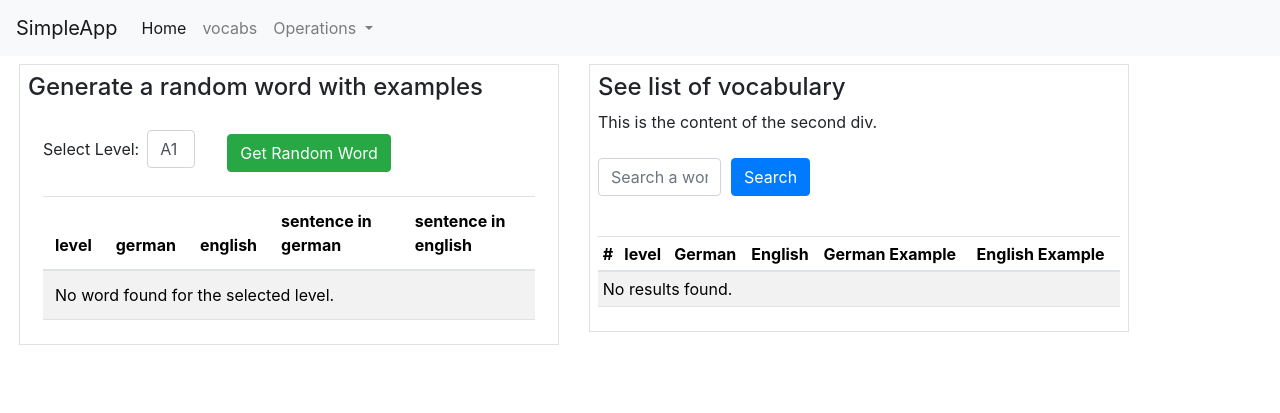
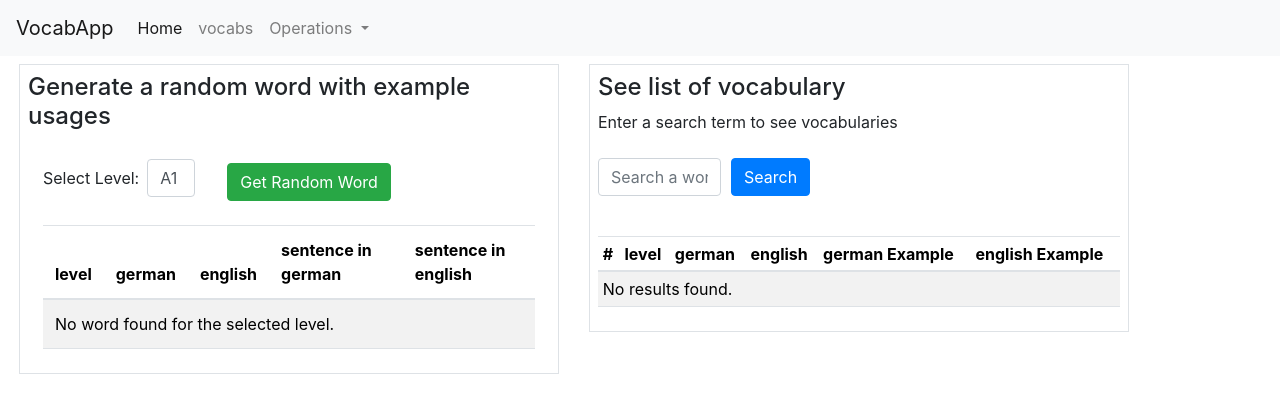
Before and after one commit to visualizeMath/vocabTrainingApp, a Flask app: page / in a window 1280 px wide. Shown: the top 413 px of the page. Run offline with Flask 3, Linux system fonts and the light colour scheme; some libraries are stand-ins or nearby versions.

Commit message:
UI refinement

```diff
--- a/requirements.txt
+++ b/requirements.txt
@@ -1,3 +1,3 @@
 Flask>=2.2
 Flask-SQLAlchemy==3.0.2
-openai
+requests
--- a/src/main/webapp/templates/index.html
+++ b/src/main/webapp/templates/index.html
@@ -4,15 +4,16 @@
     <meta charset="UTF-8">
     <meta http-equiv="X-UA-Compatible" content="IE=edge">
     <meta name="viewport" content="width=device-width, initial-scale=1.0">
-    <title>Simple Web App</title>
+    <title>VocabApp</title>
     <link rel="stylesheet" href="https://cdn.jsdelivr.net/npm/bootstrap@5.3.2/dist/css/bootstrap.min.css">
     <link rel="stylesheet" href="https://stackpath.bootstrapcdn.com/bootstrap/4.3.1/css/bootstrap.min.css">
     <link rel="stylesheet" href="https://cdnjs.cloudflare.com/ajax/libs/font-awesome/4.7.0/css/font-awesome.min.css">
+
 </head>
 <body>
 
     <nav class="navbar navbar-expand-lg navbar-light bg-light">
-        <a class="navbar-brand" href="{{ url_for('index') }}">SimpleApp</a>
+        <a class="navbar-brand" href="{{ url_for('index') }}">VocabApp</a>
         <button class="navbar-toggler" type="button" data-toggle="collapse" data-target="#navbarNavDropdown" aria-controls="navbarNavDropdown" aria-expanded="false" aria-label="Toggle navigation">
           <span class="navbar-toggler-icon"></span>
         </button>
@@ -44,7 +45,7 @@
             <div class="col-md-6">
                 <!-- Content for the first div goes here -->
                 <div class="border p-2">
-                    <h4>Generate a random word with examples</h4>
+                    <h4>Generate a random word with example usages</h4>
                     <div class="container-fluid mt-4 table-responsive">
                             <form method="POST" action="{{ url_for('get_random_word') }}" class="form-inline">
                             <!-- Listbox -->
@@ -61,14 +62,16 @@
                             </div>
                                     <button type="submit" id="randomWordBtn" class="btn btn-success mt-2 ml-4">Get Random Word</button>
                             </form>
-                            <table class="table table-striped table-md mt-4">
+                            <table class="table table-striped table-md mt-4 text-sm">
                                 <thead>
                                     <tr>
-                                        <th>level</th>
-                                        <th>german</th>
-                                        <th>english</th>
-                                        <th>sentence in german</th>
-                                        <th>sentence in english</th>
+                                        <th class="text-sm">level</th>
+                                        <th class="text-sm">
+                                            german
+                                        </th>
+                                        <th class="text-sm">english</th>
+                                        <th class="text-sm">sentence in german</th>
+                                        <th class="text-sm">sentence in english</th>
                                     </tr>
                                 </thead>
                                 <tbody>
@@ -94,7 +97,7 @@
                 <!-- Content for the second div goes here -->
                 <div class="border p-2">
                     <h4>See list of vocabulary</h4>
-                    <p>This is the content of the second div.</p>
+                    <p>Enter a search term to see vocabularies</p>
                     <div class="search mt-4 table-responsive">
 
                             <form method="POST" id="searchForm" action="{{ url_for('search',search=request.form.get('search','')) }}" onsubmit="saveSearchInput()">
@@ -112,10 +115,10 @@
                                     <tr>
                                         <th>#</th>
                                         <th>level</th>
-                                        <th>German</th>
-                                        <th>English</th>
-                                        <th>German Example</th>
-                                        <th>English Example</th>
+                                        <th>german</th>
+                                        <th>english</th>
+                                        <th>german Example</th>
+                                        <th>english Example</th>
                                     </tr>
                                 </thead>
                                 <tbody>
@@ -191,6 +194,8 @@
             </div>
         </div>
     </div>
+    <input type="hidden" id="randomWordBtnClicked" name="randomWordBtnClicked" value="false">
+
 
 <link rel="stylesheet" href="https://maxcdn.bootstrapcdn.com/bootstrap/4.0.0/css/bootstrap.min.css">
 <script src="https://code.jquery.com/jquery-3.2.1.slim.min.js"></script>
@@ -204,9 +209,18 @@
 <script>
     function saveSearchInput() {
         var searchInput = document.getElementById('searchInput');
-        sessionStorage.setItem('searchInputValue', searchInput.value);
+           // Check if the randomWordBtn is clicked
+           if (document.getElementById('randomWordBtnClicked').value === 'true') {
+            // Clear the sessionStorage and the search input value
+            sessionStorage.removeItem('searchInputValue');
+            searchInput.value = '';
+        } else {
+            // Save the search input value in sessionStorage
+            sessionStorage.setItem('searchInputValue', searchInput.value);
+        }
+
+
     }
-
     // Run this function when the page loads to restore the search input value
     window.onload = function () {
         var searchInput = document.getElementById('searchInput');
@@ -232,6 +246,19 @@
         }
     });
 </script>
+<!-- Add the following script in your HTML file -->
+<script src="https://code.jquery.com/jquery-3.5.1.slim.min.js"></script>
+
+<script>
+    $(document).ready(function () {
+        // On clicking the button with ID "randomWordBtn"
+        $("#randomWordBtn").click(function () {
+            // Clear the content of the text field named "search"
+            $("#searchInput").val("");
+        });
+    });
+</script>
+
 
 
 </body>
```
Also changed, not shown: src/main/webapp/templates/ger.png (added), src/main/webapp/templates/img/english.png (added), 1 other file.
